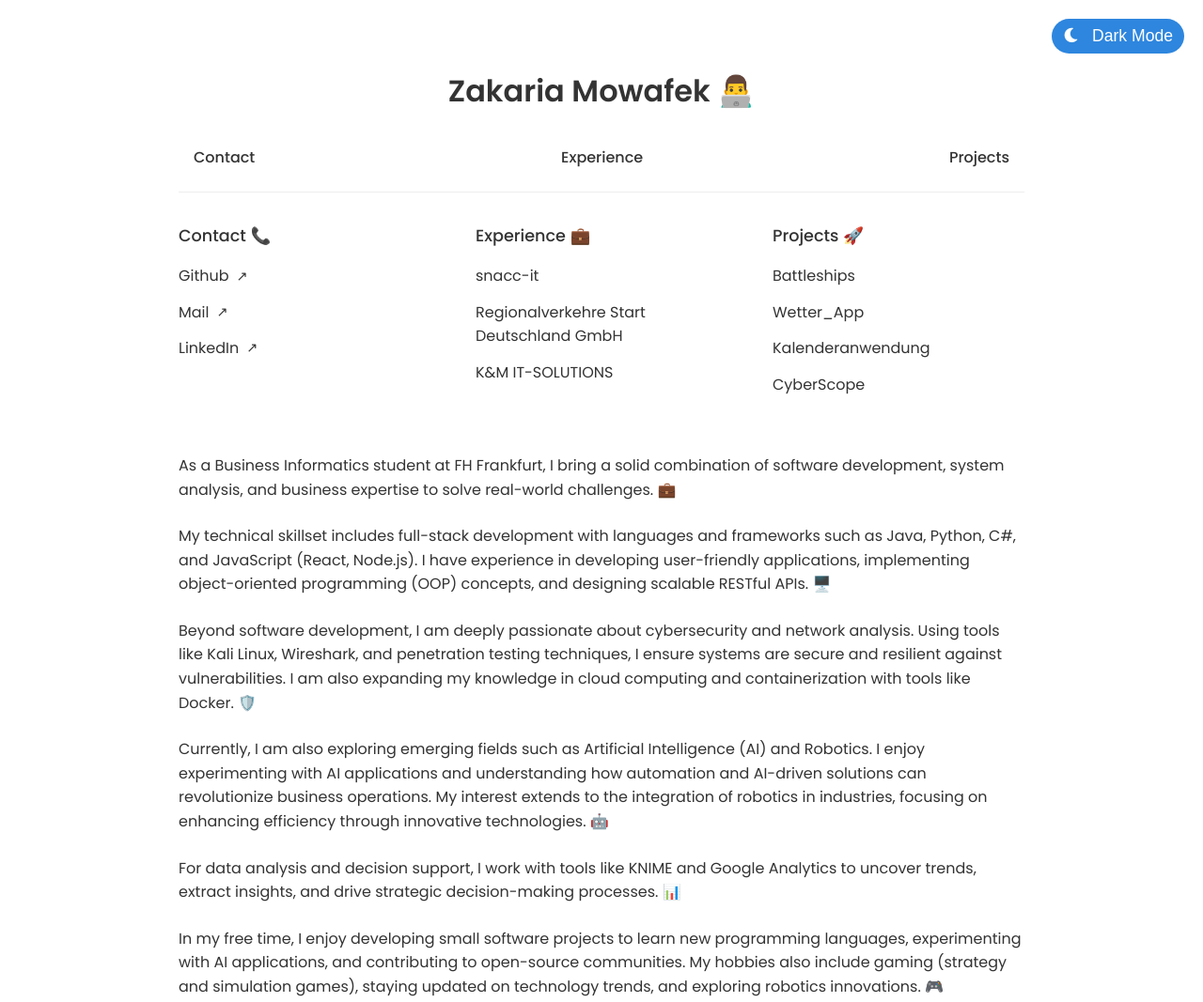
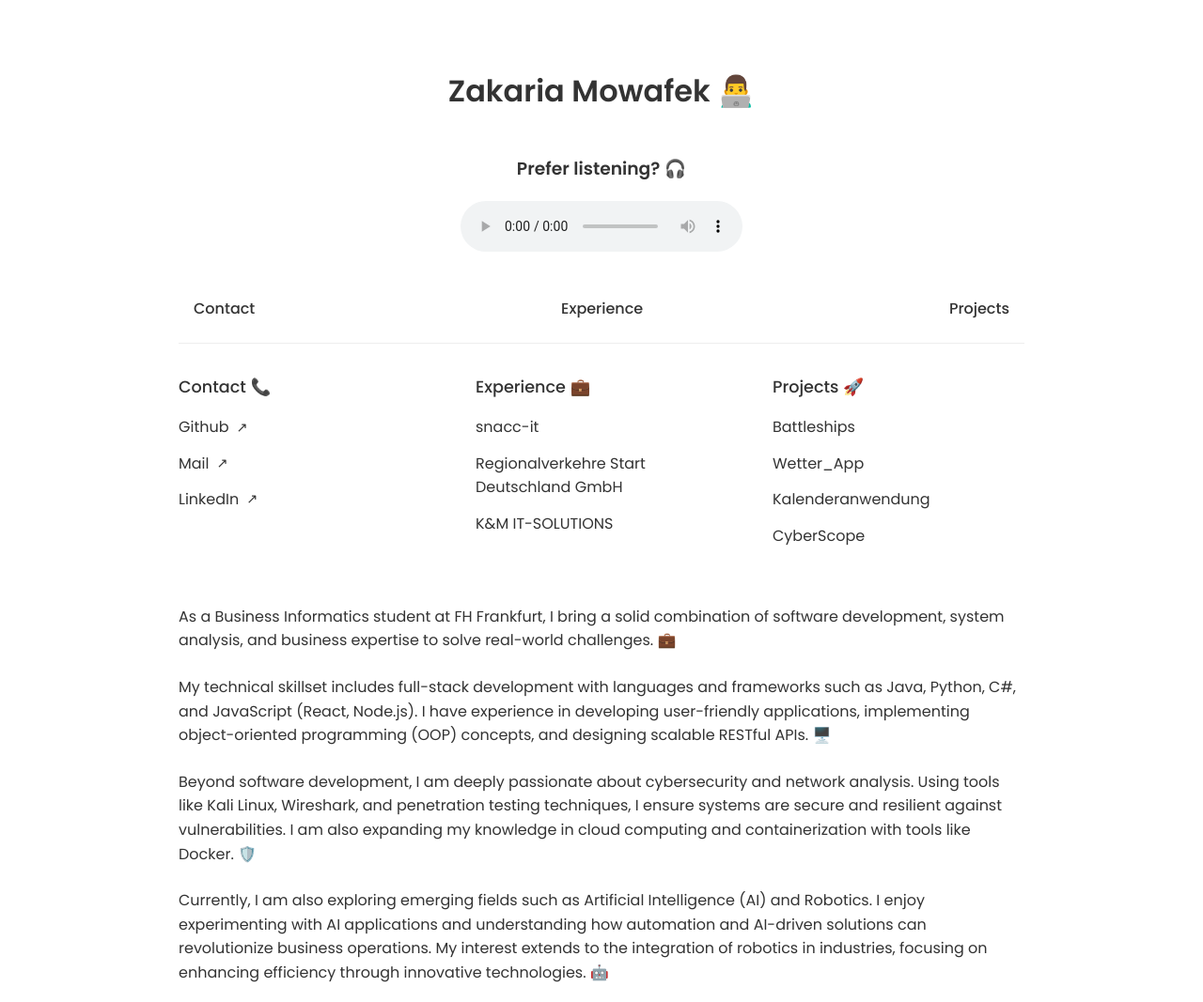
Before and after one commit to zakmo1337/mywebsite, a plain HTML site: page index.html in a window 1280 px wide. Shown: the top 1067 px of the page at 94% size. Drawn offline with Linux system fonts and the light colour scheme.

Commit message:
Update index.html

```diff
--- a/index.html
+++ b/index.html
@@ -5,9 +5,7 @@
     <meta name="viewport" content="width=device-width, initial-scale=1.0">
     <title>Zakaria Mowafek - Portfolio 🚀</title>
     <link href="https://fonts.googleapis.com/css2?family=Poppins:wght@400;500;600&display=swap" rel="stylesheet">
-    <link rel="stylesheet" href="https://cdnjs.cloudflare.com/ajax/libs/font-awesome/6.0.0-beta3/css/all.min.css">
     <style>
-        /* Default Light Mode */
         body {
             font-family: 'Poppins', sans-serif;
             line-height: 1.6;
@@ -15,10 +13,8 @@
             margin: 50px auto;
             padding: 0 20px;
             color: #333;
-            background-color: #fff;
             display: flex;
             flex-direction: column;
-            transition: background-color 0.3s, color 0.3s;
         }
 
         h1 {
@@ -28,13 +24,17 @@
             text-align: center;
         }
 
+        .audio-message {
+            margin-bottom: 2rem; /* Platz zwischen Audio und Text */
+            text-align: center;
+        }
+
         .sections-nav {
             display: flex;
             justify-content: space-between;
             margin-bottom: 2rem;
             border-bottom: 1px solid #eee;
             padding-bottom: 1rem;
-            align-items: center;
         }
 
         .sections-nav a {
@@ -107,55 +107,19 @@
                 margin-bottom: 0.5rem;
             }
         }
-
-        /* Dark Mode */
-        body.dark-mode {
-            background-color: #121212;
-            color: #eaeaea;
-        }
-
-        .sections-nav a.dark-mode {
-            color: #eaeaea;
-        }
-
-        .sections-nav a.dark-mode:hover {
-            color: #76c7f4;
-        }
-
-        .links a.dark-mode, .timeline-item.dark-mode, .project-item.dark-mode {
-            color: #eaeaea;
-        }
-
-        .links a.dark-mode:hover, .timeline-item.dark-mode:hover, .project-item.dark-mode:hover {
-            color: #76c7f4;
-        }
-
-        /* Dark Mode Button */
-        .dark-mode-button {
-            background-color: #2e86de;
-            border: none;
-            padding: 8px 12px;
-            border-radius: 20px;
-            cursor: pointer;
-            font-size: 1.1rem;
-            color: white;
-            position: fixed;
-            top: 20px;
-            right: 20px;
-            transition: background-color 0.3s ease;
-        }
-
-        .dark-mode-button:hover {
-            background-color: #1f6fb2;
-        }
-
-        .dark-mode-button i {
-            margin-right: 8px;
-        }
     </style>
 </head>
 <body>
     <h1>Zakaria Mowafek 👨‍💻</h1>
+
+    <!-- Audio-Player direkt über dem Text -->
+    <div class="audio-message">
+        <h3>Prefer listening? 🎧</h3>
+        <audio controls>
+            <source src="https://voca.ro/18RORU2UN2Aw" type="audio/mp3">
+            Your browser does not support the audio element.
+        </audio>
+    </div>
 
     <div class="sections-nav">
         <a href="#contact">Contact</a>
@@ -216,33 +180,5 @@
         <p>In my free time, I enjoy developing small software projects to learn new programming languages, experimenting with AI applications, and contributing to open-source communities. My hobbies also include gaming (strategy and simulation games), staying updated on technology trends, and exploring robotics innovations. 🎮</p>
         <p>With a passion for continuous learning and cutting-edge technologies, I strive to bridge the gap between business and IT, delivering efficient and innovative solutions to complex challenges. 💡</p>
     </div>
-
-    <button class="dark-mode-button" onclick="toggleDarkMode()">
-        <i class="fas fa-moon"></i> Dark Mode
-    </button>
-
-    <script>
-        function toggleDarkMode() {
-            document.body.classList.toggle("dark-mode");
-            const navLinks = document.querySelectorAll('.sections-nav a');
-            navLinks.forEach(link => link.classList.toggle('dark-mode'));
-            const projectItems = document.querySelectorAll('.project-item');
-            projectItems.forEach(item => item.classList.toggle('dark-mode'));
-            const timelineItems = document.querySelectorAll('.timeline-item');
-            timelineItems.forEach(item => item.classList.toggle('dark-mode'));
-            const links = document.querySelectorAll('.links a');
-            links.forEach(link => link.classList.toggle('dark-mode'));
-
-            // Change icon based on mode
-            const buttonIcon = document.querySelector('.dark-mode-button i');
-            if (document.body.classList.contains('dark-mode')) {
-                buttonIcon.classList.remove('fa-moon');
-                buttonIcon.classList.add('fa-sun');
-            } else {
-                buttonIcon.classList.remove('fa-sun');
-                buttonIcon.classList.add('fa-moon');
-            }
-        }
-    </script>
 </body>
 </html>
```
